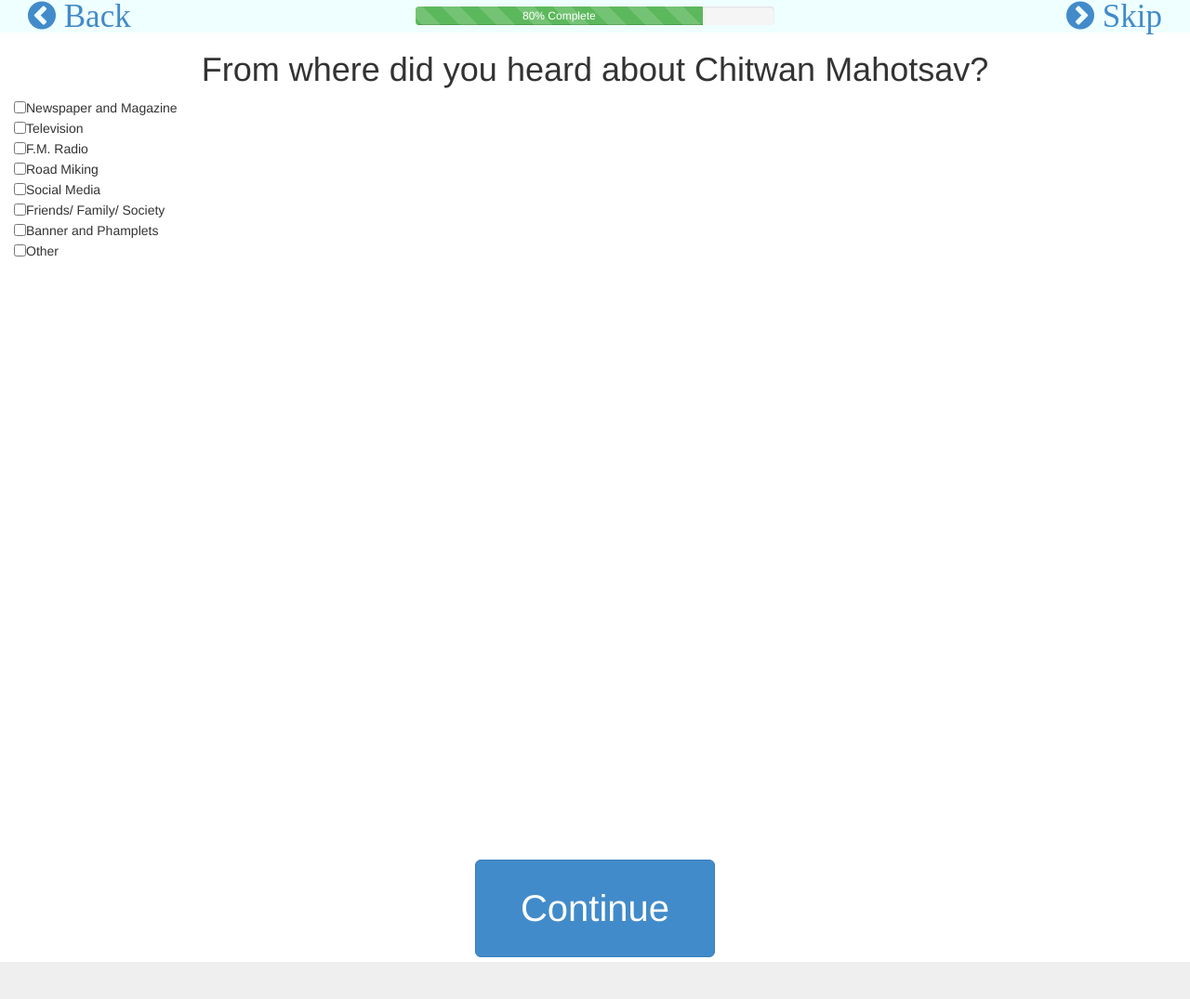
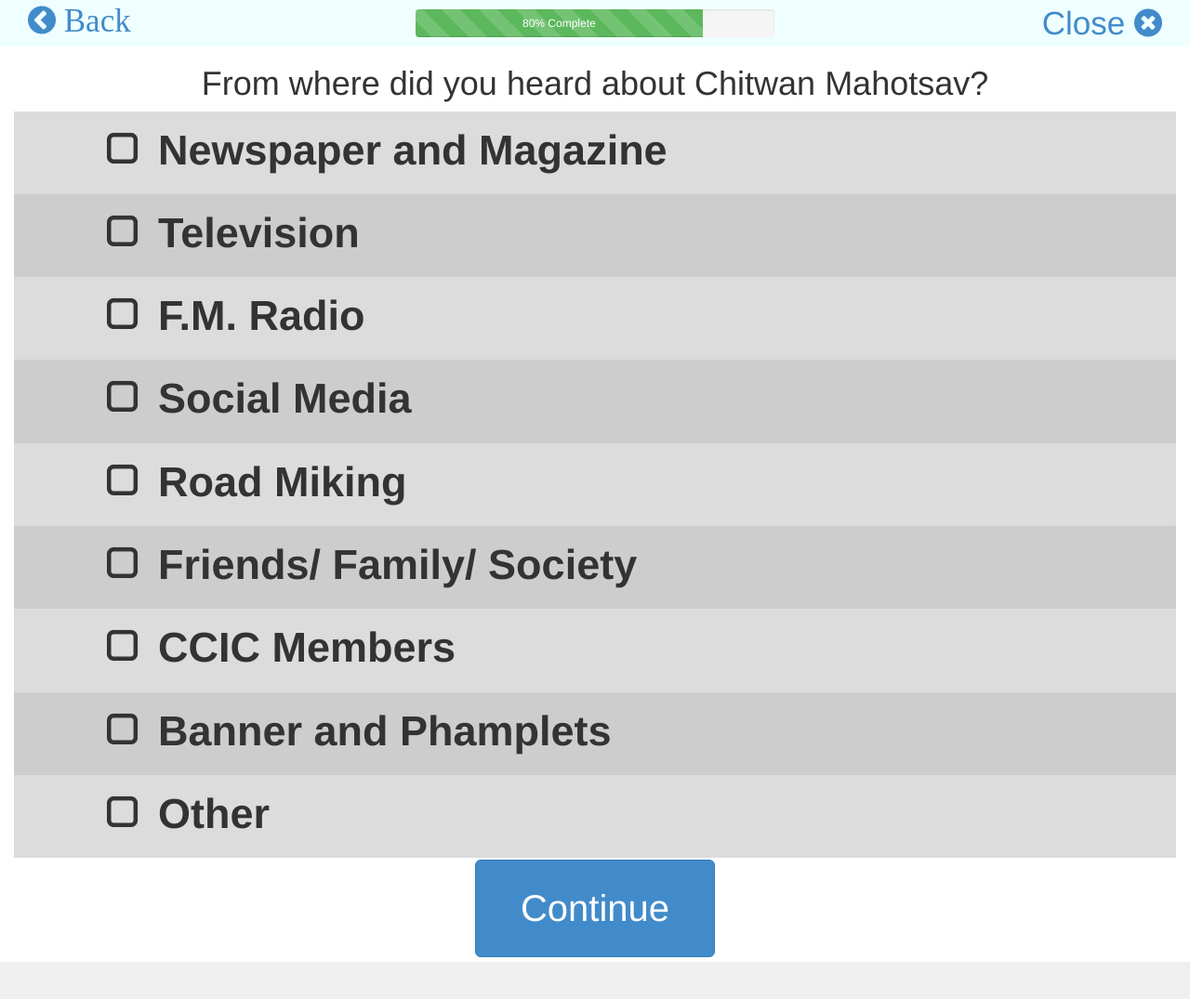
Before and after one commit to infotechnab/survey, a CodeIgniter app: page /survey/index.php/welcome/media in a window 1280 px wide. Shown: the whole page at 93% size. Run offline with CodeIgniter, Linux system fonts and the light colour scheme.

Commit message:
finalizing view

```diff
--- a/application/views/templates/mediaE.php
+++ b/application/views/templates/mediaE.php
@@ -1,23 +1,87 @@
+<script type="text/javascript">
+    $(document).ready( function() {
+$("td.option").on("click",function(event) {
+    var target = $(event.target);
+    if (target.is('input:checkbox')) return;
 
+    var checkbox = $(this).find("input[type='checkbox']");
+
+    if( !checkbox.prop("checked") ){
+        checkbox.prop("checked",true);
+         $(this).css({'background-color':'#cccc2c'});
+    } else {
+        checkbox.prop("checked",false);
+         $(this).css({'background-color':'#cdcdcd'});
+    }
+});
+
+    });
+
+</script>
+<style>
+    label {
+	position: relative;
+	padding-left: 30px;
+	font-size: 45px;
+	cursor: pointer;
+}
+label:before, label:after {
+	font-family: FontAwesome;
+	font-size: 40px;
+	/*absolutely positioned*/
+	position: absolute; top: 4px; left: 0;
+}
+label:before {
+	content: '\f096'; /*unchecked*/
+}
+label:after {
+	content: '\f046'; /*checked*/
+	/*checked icon will be hidden by default by using 0 max-width and overflow hidden*/
+	max-width: 0;
+	overflow: hidden;
+	opacity: 0.5;
+	/*CSS3 transitions for animated effect*/
+	transition: all 0.35s;
+}
+input[type="checkbox"] {
+
+    display: none;
+}
+/*when the user checks the checkbox the checked icon will animate in*/
+input[type="checkbox"]:checked + label:after {
+	max-width: 70px; /*an arbitratry number more than the icon's width*/
+	opacity: 1; /*for fade in effect*/
+}
+.tables
+{
+    padding: 10px;
+}
+.option
+{
+    padding: 10px 10px 10px 100px;
+}
+tr:nth-child(even) {background: #cdcdcd}
+tr:nth-child(odd) {background: #dcdcdc}
+</style>
 <section class='nextbody'>
     <div class="container-fluid">
         <div class="row">
             <div class="col-lg-12" style="background-color: #efffff;">
-            <div class="col-lg-4">
+                <div class="col-lg-4" style="padding-top:5px;">
                 <a href='#'><i class="fa fa-chevron-circle-left" style="font-size: 35px;"> Back </i></a>
 
             </div>
-            <div class="col-lg-4" style="text-align: center;padding-top: 7px;">
-                <div class="progress progress-striped active" style="margin-bottom: 0px;">
+            <div class="col-lg-4" style="text-align: center;padding-top: 10px;">
+                <div class="progress progress-striped active" style="margin-bottom: 0px;height: 30px;">
    <div class="progress-bar progress-bar-success" role="progressbar"
       aria-valuenow="60" aria-valuemin="0" aria-valuemax="100"
-      style="width: 80%;">
+      style="width: 80%;padding-top: 5px;">
        <span class="sr-only" style="position: unset;">80% Complete</span>
    </div>
 </div>
             </div>
             <div class="col-lg-4" style="text-align: right;">
-                <a href='#'><i class="fa fa-chevron-circle-right" style="font-size: 35px;"> Skip </i></a>
+               <a href='<?php echo base_url(); ?>' style="font-size: 35px;text-decoration: none;">Close <i class="fa fa-times-circle" style="font-size: 35px;"></i></a>
 
             </div>
             </div>
@@ -28,48 +92,44 @@
     <!--top level completed-->
     <?php echo form_open_multipart('welcome/feed'); ?>
             <div class="col-lg-12" id="innerbody">
-                <table>
-                    <tr>
-                        <td><input id="option" type='checkbox' name='other' value='student'></td>
-                        <td>Newspaper and Magazine</td>
+                <table style="font-size: 45px; width: 100%;padding: 0% 10% 0% 10%;margin: 0 auto 0 auto; ">
+                    <tr class="tables">
+                        <td class='option'><input id="option" type='checkbox' name='other' value='student'>
+                            <label for="student">&nbsp;&nbsp;Newspaper and Magazine</label></td>
                     </tr>
-                    <tr>
-                        <td><input id="option" type='checkbox' name='other' value='student'></td>
-                        <td>Television</td>
+                    <tr class="tables">
+                        <td class='option'><input id="option" type='checkbox' name='other' value='student'>
+                            <label for="student">&nbsp;&nbsp;Television</label></td>
                     </tr>
-                    <tr>
-                        <td><input id="option" type='checkbox' name='other' value='student'></td>
-                        <td>F.M. Radio</td>
+                    <tr class="tables">
+                        <td class='option'><input id="option" type='checkbox' name='other' value='student'>
+                            <label for="student">&nbsp;&nbsp;F.M. Radio</label></td>
                     </tr>
-                    <tr>
-                        <td><input id="option" type='checkbox' name='other' value='student'></td>
-                        <td>Road Miking </td>
+                    <tr class="tables">
+                        <td class='option'><input id="option" type='checkbox' name='other' value='student'>
+                            <label for="student">&nbsp;&nbsp;Social Media</label></td>
                     </tr>
-                    <tr>
-                        <td><input id="option" type='checkbox' name='other' value='student'></td>
-                        <td>Social Media</td>
+                    <tr class="tables">
+                        <td class='option'><input id="option" type='checkbox' name='other' value='student'>
+                            <label for="student">&nbsp;&nbsp;Road Miking</label></td>
                     </tr>
-                    <tr>
-                        <td><input id="option" type='checkbox' name='other' value='student'></td>
-                        <td>Friends/ Family/ Society</td>
+                    <tr class="tables">
+                        <td class='option'><input id="option" type='checkbox' name='other' value='student'>
+                            <label for="student">&nbsp;&nbsp;Friends/ Family/ Society</label></td>
                     </tr>
-                    <tr>
-                        <td><input id="option" type='checkbox' name='other' value='student'></td>
-                        <td>Banner and Phamplets</td>
+                    <tr class="tables">
+                        <td class='option'><input id="option" type='checkbox' name='other' value='student'>
+                            <label for="student">&nbsp;&nbsp;CCIC Members</label></td>
                     </tr>
-                    <tr>
-                        <td><input id="option" type='checkbox' name='other' value='student'></td>
-                        <td>Other</td>
+                    <tr class="tables">
+                        <td class='option'><input id="option" type='checkbox' name='other' value='student'>
+                            <label for="student">&nbsp;&nbsp;Banner and Phamplets</label></td>
+                    </tr>
+                    <tr class="tables">
+                        <td class='option'><input id="option" type='checkbox' name='other' value='student'>
+                            <label for="student">&nbsp;&nbsp;Other</label></td>
                     </tr>
                 </table>
-
-
-
-
-
-
-
-
 
         </div>
     <div class="col-lg-12" style='text-align: center;margin: 0 auto 0 auto;'>
--- a/content/styles/custom.css
+++ b/content/styles/custom.css
@@ -5,7 +5,7 @@
     background-size: cover;
     //opacity: 0.2;
 }
-#solgan-quote-wraper{text-align: center;background:url(../images/blur.jpg);padding: 0%;color: #fff;height: 878px;background-size: 100%;}
+#solgan-quote-wraper{text-align: center;background:url(../images/blur.jpg);padding: 0%;color: #fff;height: 885px;background-size: 100%;}
 
 #male{text-align: center;background:url(../images/male.png);padding: 0%;color: #fff;height: 745px;background-size: 95%;}
 
@@ -67,5 +67,5 @@
 }
 #innerbody
 {
-    height: 820px;
+    height: 805px;
 }
```
Also changed, not shown: application/views/templates/ageGroupE.php (+21 -22 lines), application/views/templates/frequencyE.php (+5 -5 lines), application/views/templates/genderE.php (+16 -22 lines), application/views/templates/locationE.php (+17 -25 lines), application/views/templates/overallFeed.php (+6 -6 lines), application/views/templates/professionE.php (+25 -25 lines), application/views/templates/purposeE.php (+5 -5 lines), application/views/templates/thankYou.php (+5 -5 lines).
